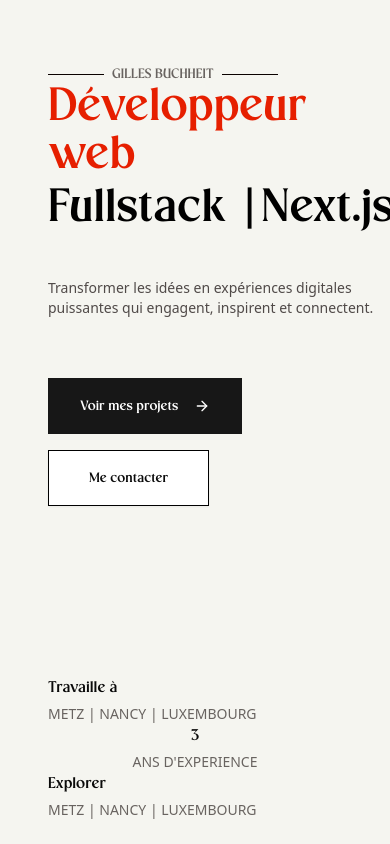
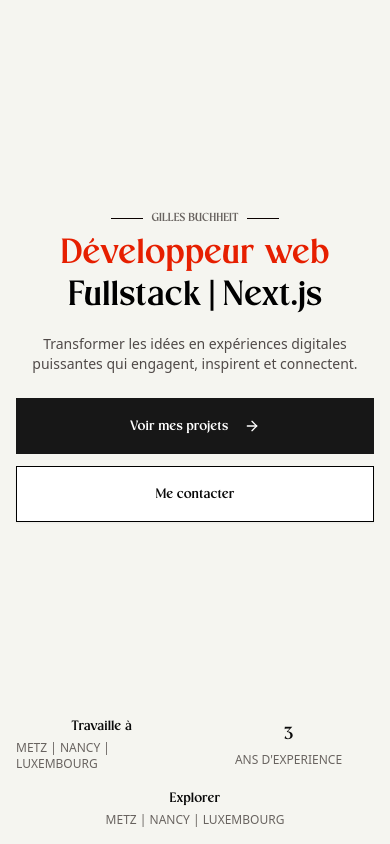
Before and after one commit to GillesBuchheit/portfolio2025, a Next.js app: page / in a window 390 px wide. Shown: the top 844 px of the page. Built offline with nearby package versions, Linux system fonts and the light colour scheme.

Commit message:
style: adjust hero section for responsiveness

```diff
--- a/app/components/landingPage/HeroLanding.jsx
+++ b/app/components/landingPage/HeroLanding.jsx
@@ -22,22 +22,22 @@ export default function HeroLanding() {
   return (
     <section
       id="accueil"
-      className="relative h-screen flex flex-col  overflow-hidden bg-[#f5f5f0] justify-between "
+      className="relative min-h-screen h-screen flex flex-col overflow-hidden bg-[#f5f5f0]"
     >
-      <div className=" flex pt-16 px-12 lg:px-20 justify-between  ">
-        <div className="flex flex-col justify-center ">
-          <div className="flex items-center gap-2   ">
-            <span className="h-px w-14 bg-[#0A0100]"></span>
-            <h1 className="text-sm lg:text-lg font-erstoria text-[#0A0100]/60">
+      <div className="flex flex-1 pt-8 sm:pt-12 md:pt-16 px-4 sm:px-6 md:px-12 lg:px-20 justify-between items-center lg:justify-between justify-center">
+        <div className="flex flex-col justify-center w-full lg:max-w-3xl max-w-full items-center lg:items-start">
+          <div className="flex items-center gap-2">
+            <span className="h-px w-8 sm:w-14 bg-[#0A0100]"></span>
+            <h1 className="text-xs sm:text-sm lg:text-lg font-erstoria text-[#0A0100]/60 whitespace-nowrap">
               GILLES BUCHHEIT
             </h1>
-            <span className="h-px w-14 bg-[#0A0100]"></span>
+            <span className="h-px w-8 sm:w-14 bg-[#0A0100]"></span>
           </div>
-          <h2 className="text-5xl lg:text-7xl xl:text-8xl md:text-5xl sm:text-4xl  text-[#e61f00] font-erstoria">
+          <h2 className="text-4xl sm:text-5xl md:text-6xl lg:text-7xl xl:text-8xl text-[#e61f00] font-erstoria mt-2 text-center lg:text-left">
             Développeur web
           </h2>
-          <div className="text-5xl lg:text-7xl xl:text-8xl md:text-6xl sm:text-5xl text-black font-erstoria flex items-center h-[1.2em] gap-2">
-            <span>Fullstack&nbsp;</span>
+          <div className="text-4xl sm:text-5xl md:text-6xl lg:text-7xl xl:text-8xl text-black font-erstoria flex flex-wrap items-center justify-center lg:justify-start min-h-[1.2em] gap-2">
+            <span className="whitespace-nowrap">Fullstack</span>
             <span>|</span>
             <AnimatePresence mode="wait">
               <motion.span
@@ -52,22 +52,22 @@ export default function HeroLanding() {
               </motion.span>
             </AnimatePresence>
           </div>
-          <p className="mt-10 font-light text-[#0a0100b3] mb-15 text-sm lg:text-xl">
+          <p className="mt-4 sm:mt-6 md:mt-10 font-light text-[#0a0100b3] text-sm sm:text-base md:text-lg lg:text-xl max-w-2xl text-center lg:text-left">
             Transformer les idées en expériences digitales puissantes qui
             engagent, inspirent et connectent.
           </p>
-          <div className="flex flex-wrap gap-4  ">
+          <div className="flex flex-col sm:flex-row flex-wrap gap-3 sm:gap-4 mt-6 sm:mt-8 w-full sm:w-auto justify-center lg:justify-start">
             <Button
               size="xxl"
-              className=" hover:bg-[#B91C1C] text-white group font-erstoria"
+              className="hover:bg-[#B91C1C] text-white group font-erstoria text-sm sm:text-base w-full sm:w-auto"
             >
               Voir mes projets
-              <ArrowRight className="ml-2 h-5 w-5  group-hover:translate-x-1 transition-transform" />
+              <ArrowRight className="ml-2 h-4 w-4 sm:h-5 sm:w-5 group-hover:translate-x-1 transition-transform" />
             </Button>
             <Button
               size="xxl"
               variant="outline"
-              className="hover:bg-[#FEF2F2] font-erstoria"
+              className="hover:bg-[#FEF2F2] font-erstoria text-sm sm:text-base w-full sm:w-auto"
             >
               Me contacter
             </Button>
@@ -78,27 +78,33 @@ export default function HeroLanding() {
           alt="Illustration"
           width={400}
           height={500}
+          className="hidden lg:block object-cover max-w-[300px] xl:max-w-[400px] h-auto"
         />
       </div>
 
-      <div className="flex sm:justify-between px-12 p-6 flex-col sm:flex-row flex-wrap ">
-        <div className="flex flex-col gap-1 ">
-          <span className="font-erstoria">Travaille à</span>
-          <span className="text-sm text-[#0A0100]/60">
+      <div className="grid grid-cols-2 sm:flex sm:justify-between px-4 sm:px-6 md:px-12 p-4 sm:p-6 gap-4 sm:gap-6">
+        <div className="flex flex-col gap-1 items-center sm:items-start">
+          <span className="font-erstoria text-sm sm:text-base">
+            Travaille à
+          </span>
+          <span className="text-xs sm:text-sm text-[#0A0100]/60">
             METZ | NANCY | LUXEMBOURG
           </span>
         </div>
         <div className="flex flex-col justify-center gap-1 items-center">
-          <span className="font-erstoria">3</span>
-          <span className="text-sm text-[#0A0100]/60">
+          <span className="font-erstoria text-lg sm:text-xl">3</span>
+          <span className="text-xs sm:text-sm text-[#0A0100]/60 text-center">
             ANS D&apos;EXPERIENCE
           </span>
         </div>
-        <div className="flex flex-col gap-1 align-baseline">
-          <Link href="#" className="font-erstoria">
+        <div className="flex flex-col gap-1 items-center sm:items-start col-span-2 sm:col-span-1">
+          <Link
+            href="#"
+            className="font-erstoria text-sm sm:text-base hover:text-[#e61f00] transition-colors"
+          >
             Explorer
           </Link>
-          <span className="text-sm text-[#0A0100]/60">
+          <span className="text-xs sm:text-sm text-[#0A0100]/60">
             METZ | NANCY | LUXEMBOURG
           </span>
         </div>
```
